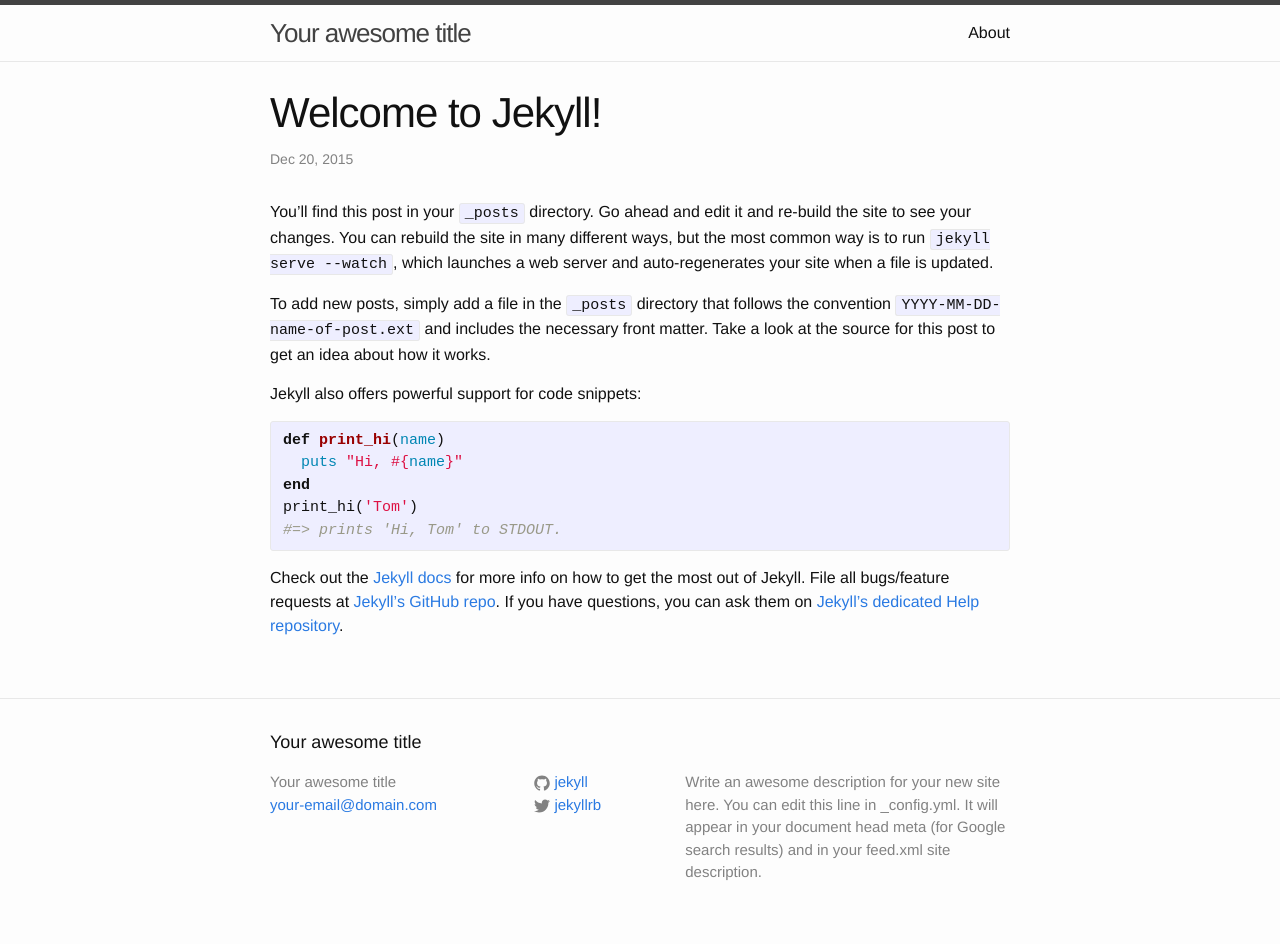
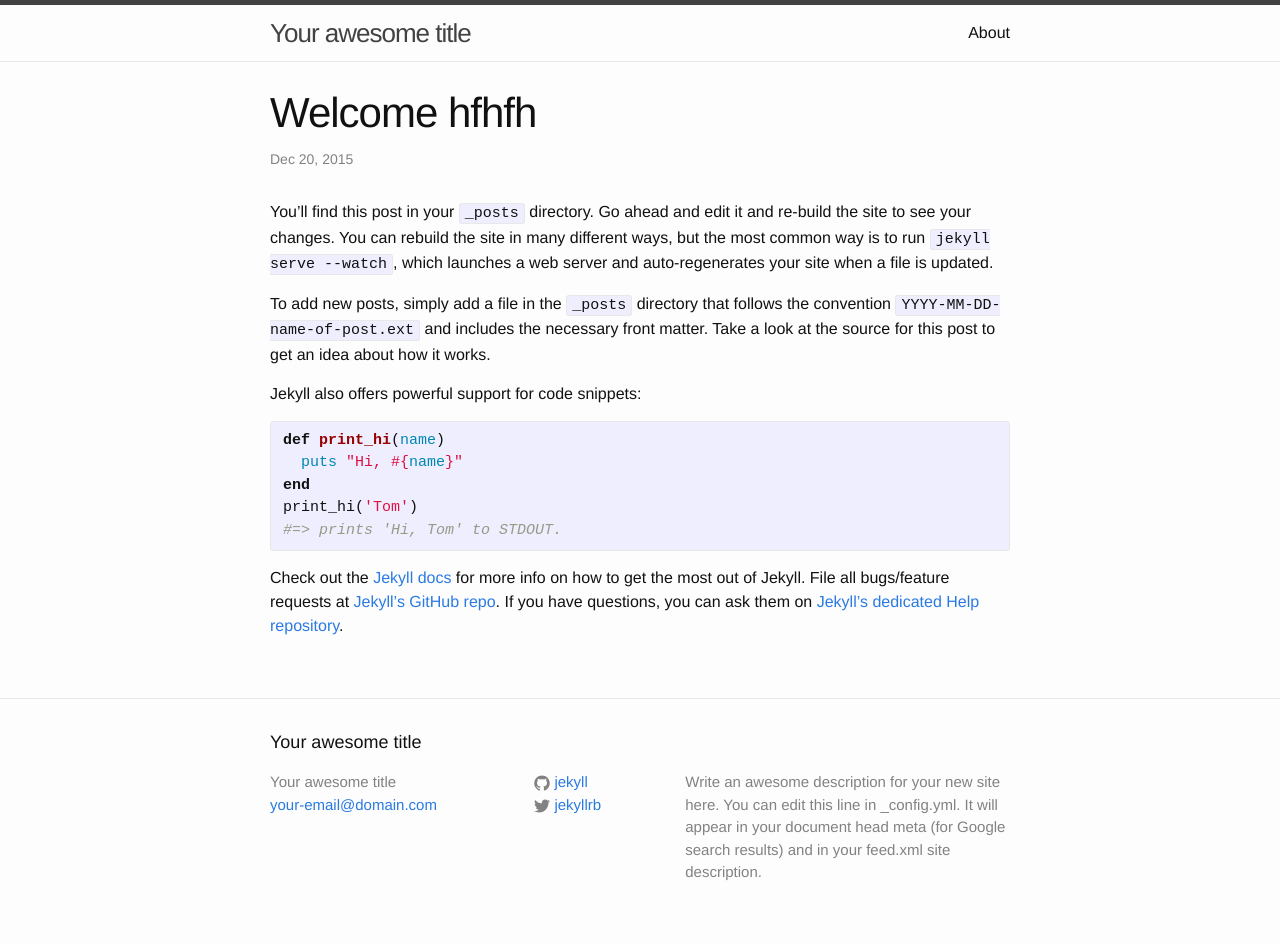
Before and after one commit to renatahafemann/renatahafemann.github.io, a Jekyll site: the page built from _posts/2015-12-20-welcome-to-jekyll.markdown, in a window 1280 px wide. Built offline with Jekyll 4.4.1, drawn with Linux system fonts in a browser that asks for light colours.

Commit message:
first change

```diff
--- a/_posts/2015-12-20-welcome-to-jekyll.markdown
+++ b/_posts/2015-12-20-welcome-to-jekyll.markdown
@@ -1,6 +1,6 @@
 ---
 layout: post
-title:  "Welcome to Jekyll!"
+title:  "Welcome hfhfh"
 date:   2015-12-20 18:26:12
 categories: jekyll update
 ---
```
